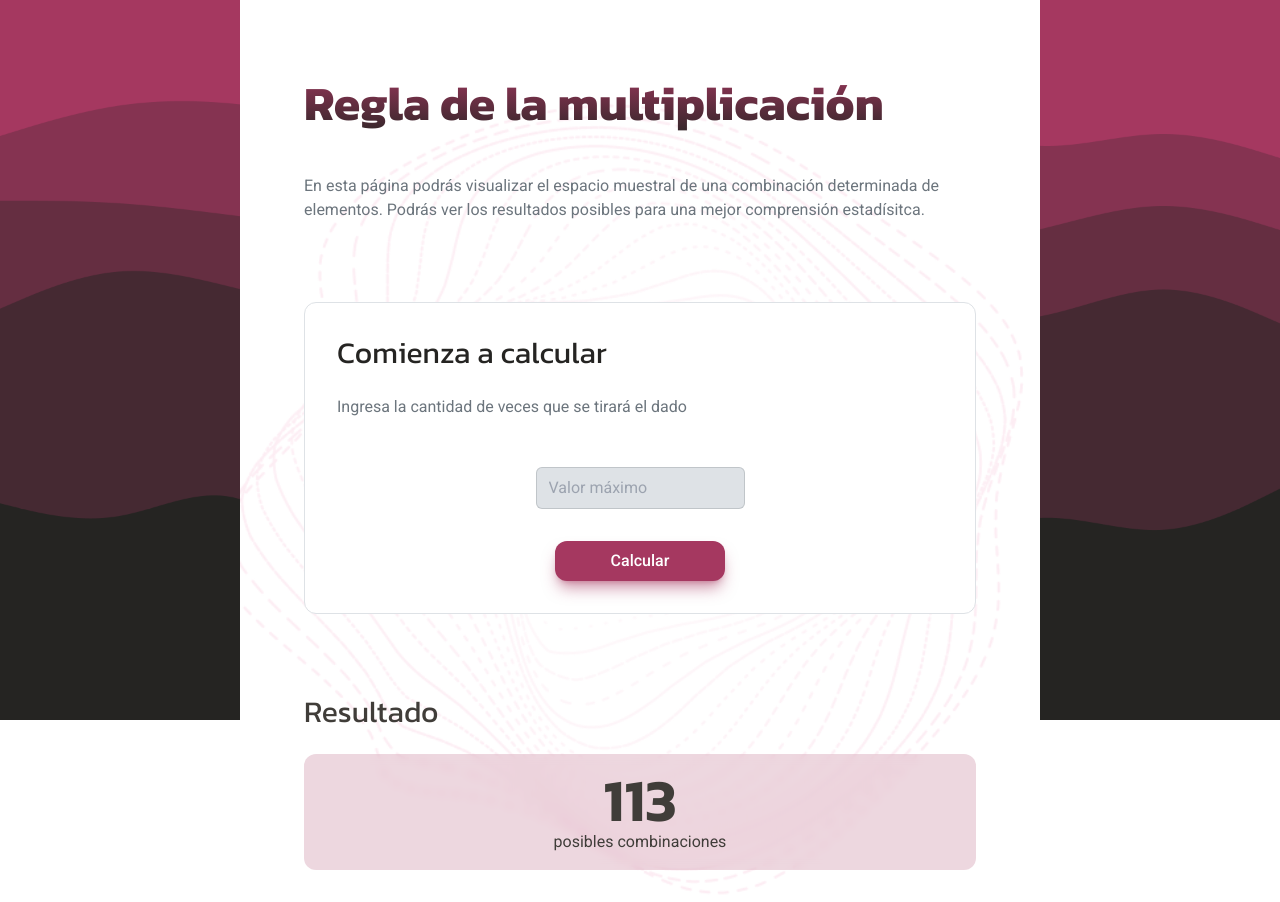
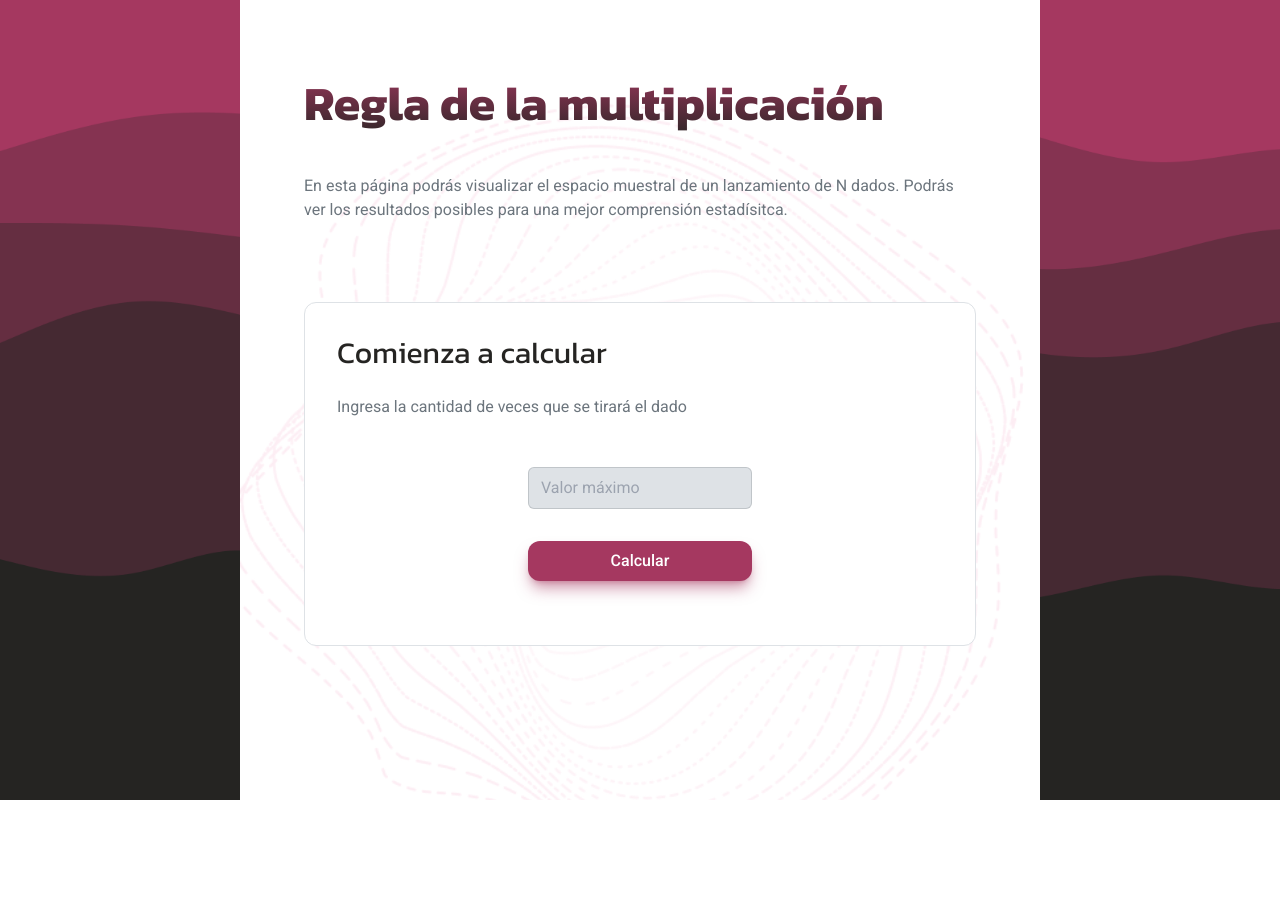
Before and after one commit to wilcar04/multiplicationRule, a React (Vite) app: page / in a window 1280 px wide. Shown: the top 902 px of the page. After the commit the page ends 800 px from the top, so only its background shows below. Built offline with nearby package versions, Linux system fonts and the light colour scheme.

Commit message:
main functionality finished

```diff
--- a/package.json
+++ b/package.json
@@ -12,7 +12,8 @@
   "dependencies": {
     "react": "^18.3.1",
     "react-dom": "^18.3.1",
-    "react-intersection-observer": "^9.13.1"
+    "react-intersection-observer": "^9.13.1",
+    "react-loader-spinner": "^6.1.6"
   },
   "devDependencies": {
     "@eslint/js": "^9.9.0",
--- a/src/App.jsx
+++ b/src/App.jsx
@@ -1,30 +1,32 @@
 import { useState } from "react";
 import portal from "./assets/portal.png";
-import background from "./assets/background.png";
 import Result from "./Result";
 
 function App() {
-  const [form, setForm] = useState({
-    slots: null,
-    maxValue: null,
-  });
+  const [form, setForm] = useState("");
+  const [calculate, setCalculate] = useState(null);
 
   function handleChange(event) {
-    const { name, value } = event.target;
+    const { value } = event.target;
+    setForm(value);
+  }
 
-    setForm((prevForm) => {
-      return {
-        ...prevForm,
-        [name]: value,
-      };
-    });
+  function startCalculating() {
+    const number = parseFloat(form);
+
+    if (!isNaN(number) && Number.isInteger(number)) {
+      if (number > 7000) {
+        alert("El valor ingresado no puede superar 7000");
+      } else {
+        setCalculate(number);
+      }
+    } else {
+      alert("El valor ingresado debe ser un entero positivo");
+    }
   }
 
   return (
-    <main className="relative flex justify-center min-h-svh">
-      <div className="fixed inset-0 -z-10">
-        <img src={background} alt="background" className="object-cover " />
-      </div>
+    <main className="relative flex justify-center bg-fixed bg-cover min-h-svh bg-waves-background">
       <section className="relative w-[50rem] mx-auto bg-white px-16 overflow-hidden">
         <div className="absolute -translate-x-1/2 top-2 left-1/2 w-[120%] scale-110 opacity-10 rotate-90">
           <img
@@ -40,9 +42,9 @@ function App() {
             Regla de la multiplicación
           </h3>
           <p className="mt-4 text-n-4">
-            En esta página podrás visualizar el espacio muestral de una
-            combinación determinada de elementos. Podrás ver los resultados
-            posibles para una mejor comprensión estadísitca.
+            En esta página podrás visualizar el espacio muestral de un
+            lanzamiento de N dados. Podrás ver los resultados posibles para una
+            mejor comprensión estadísitca.
           </p>
         </div>
 
@@ -62,26 +64,29 @@ function App() {
           </div>
 
           {/* Form */}
-          <div className="flex justify-center">
-            <div className="mx-auto">
+          <div className="flex flex-col justify-center w-[14rem] mx-auto">
+            <div className="w-full">
               <input
-                type="text"
-                value={form.maxValue}
+                type="number"
+                value={form}
                 placeholder="Valor máximo"
                 onChange={handleChange}
                 name="slots"
-                className="px-3 py-2 border rounded-md bg-n-3 border-stroke/20 focus:outline focus:outline-primary/80"
+                className="w-full px-3 py-2 border rounded-md bg-n-3 border-stroke/20 focus:outline focus:outline-primary/80"
               />
             </div>
-          </div>
-
-          <div className="flex justify-center mt-8">
-            <button className="py-2 font-medium text-white shadow-lg px-14 bg-primary rounded-xl shadow-primary/50 hover:shadow-xl hover:shadow-primary/60">
+            <button
+              onClick={startCalculating}
+              className="py-2 mt-8 font-medium text-center text-white shadow-lg bg-primary rounded-xl shadow-primary/50 hover:shadow-xl hover:shadow-primary/60"
+            >
               Calcular
             </button>
           </div>
+
+          <div className="flex justify-center mt-8"></div>
         </div>
-        <Result />
+
+        {calculate && <Result key={calculate} quantity={calculate} />}
       </section>
     </main>
   );
--- /dev/null
+++ b/src/Loading.jsx
@@ -0,0 +1,16 @@
+import { ColorRing } from "react-loader-spinner";
+
+const Loading = () => {
+  return (
+    <ColorRing
+      height="80"
+      width="80"
+      ariaLabel="color-ring-loading"
+      wrapperStyle={{}}
+      wrapperClass
+      colors={["#a53860"]}
+    />
+  );
+};
+
+export default Loading;
--- a/src/Result.jsx
+++ b/src/Result.jsx
@@ -1,25 +1,33 @@
 import { useEffect, useState } from "react";
 import { dados } from "./constants/index";
 import { useInView } from "react-intersection-observer";
-import { juanfer } from "./juanfer";
+import { cartesianProductDices } from "./algorithms/cartesian_product";
+import { totalPossibilities } from "./algorithms/total_possibilites";
 
 const Result = ({ quantity }) => {
-  const [data, setData] = useState([
-    [1, 5, 3, 2],
-    [1, 5, 3, 2],
-  ]);
+  const [data, setData] = useState([]);
+  const [isLoading, setIsLoading] = useState(true);
 
   const [counter, setCounter] = useState(0);
+  const totalCombinations = totalPossibilities(quantity);
 
   const { ref, inView } = useInView();
 
   useEffect(() => {
     if (inView) {
-      const newData = juanfer(quantity, counter);
+      setIsLoading(true);
+      const newData = cartesianProductDices(quantity, counter);
       setData((oldData) => oldData.concat(newData));
       setCounter((oldCounter) => oldCounter + 1);
+      setIsLoading(false);
     }
   }, [inView]);
+
+  // useEffect(() => {
+  //   setCounter(0);
+  //   setData([]);
+  //   setTotalCombinations(totalPossibilities())
+  // }, [quantity]);
 
   return (
     <div className="relative my-20">
@@ -27,15 +35,20 @@ const Result = ({ quantity }) => {
         <h4 className="mb-6 text-3xl font-medium text-n-21 font-kanit">
           Resultado
         </h4>
-        <div className="py-4 bg-primary/20 rounded-xl backdrop-blur-sm">
-          <h3 className="text-6xl font-semibold text-center font-kanit">113</h3>
+        <div className="py-4 bg-primary/30 rounded-xl">
+          <h3 className="text-6xl font-semibold text-center font-kanit">
+            {totalCombinations}
+          </h3>
           <p className="text-center">posibles combinaciones</p>
         </div>
 
         {/* Resultado */}
-        <div className="flex flex-col px-3 mt-8 border divide-y border-n-3 rounded-xl backdrop-blur-sm">
+        <div className="flex flex-col mt-8 overflow-hidden border divide-y border-n-3 rounded-xl backdrop-blur-sm">
           {data.map((combination, index) => (
-            <div key={index} className="flex justify-center gap-2 py-2">
+            <div
+              key={index}
+              className={`px-3 flex flex-wrap justify-center gap-2 py-3 even:bg-primary/30`}
+            >
               {combination.map((value, index) => {
                 const dado = dados.find((dado) => dado.id === value);
 
@@ -47,9 +60,10 @@ const Result = ({ quantity }) => {
               })}
             </div>
           ))}
+          <div className="flex items-center justify-center h-10" ref={ref}>
+            {isLoading && <p className="font-medium">Cargando...</p>}
+          </div>
         </div>
-
-        <div ref={ref}></div>
       </div>
     </div>
   );
--- a/src/algorithms/cartesian_product.js
+++ b/src/algorithms/cartesian_product.js
@@ -1,8 +1,15 @@
-export function cartesianProductDices(N, limit, startIndex = 0) {
+import { sectionLimit } from "../constants";
+
+export function cartesianProductDices(N, index = 0) {
   if (N <= 0) {
     return [[]];
   }
-    let set = [1,2,3,4,5,6];
+  let set = [1, 2, 3, 4, 5, 6];
+  let limit = sectionLimit;
+  if (N >= 500) {
+    limit = 5;
+  }
+  const startIndex = limit * index;
   // Función auxiliar para combinar resultados con límite de filas
   function combine(current, remaining, limit, currentIndex) {
     if (remaining === 0) {
@@ -17,7 +24,12 @@ export function cartesianProductDices(N, limit, startIndex = 0) {
       if (result.length >= limit) {
         return currentIndex;
       }
-            currentIndex = combine(current.concat(item), remaining - 1, limit, currentIndex);
+      currentIndex = combine(
+        current.concat(item),
+        remaining - 1,
+        limit,
+        currentIndex
+      );
     }
     return currentIndex;
   }
@@ -27,8 +39,3 @@ export function cartesianProductDices(N, limit, startIndex = 0) {
   combine([], N, limit, currentIndex);
   return result;
 }
-
-
-
-let result = cartesianProductDices(5,100, 500);
-console.log('result', result);
--- /dev/null
+++ b/src/algorithms/total_possibilites.js
@@ -0,0 +1,3 @@
+export function totalPossibilities(n) {
+  return 6 ** n;
+}
--- a/src/constants/index.js
+++ b/src/constants/index.js
@@ -4,6 +4,8 @@ import dado3 from "../assets/Dado 3.png";
 import dado4 from "../assets/Dado 4.png";
 import dado5 from "../assets/Dado 5.png";
 import dado6 from "../assets/Dado 6.png";
+
+export const sectionLimit = 30;
 
 export const dados = [
   {
--- a/src/juanfer.js
+++ /dev/null
@@ -1,32 +0,0 @@
-export function juanfer(quantity, counter) {
-  const result = counter + 1;
-  return [
-    [result, result, result],
-    [result, result, result],
-    [result, result, result],
-    [result, result, result],
-    [result, result, result],
-    [result, result, result],
-    [result, result, result],
-    [result, result, result],
-    [result, result, result],
-    [result, result, result],
-    [result, result, result],
-    [result, result, result],
-    [result, result, result],
-    [result, result, result],
-    [result, result, result],
-    [result, result, result],
-    [result, result, result],
-    [result, result, result],
-    [result, result, result],
-    [result, result, result],
-    [result, result, result],
-    [result, result, result],
-    [result, result, result],
-    [result, result, result],
-    [result, result, result],
-    [result, result, result],
-    [result, result, result],
-  ];
-}
--- a/tailwind.config.js
+++ b/tailwind.config.js
@@ -18,6 +18,9 @@ export default {
         sans: ["var(--font-sans)", ...fontFamily.sans],
         kanit: "var(--font-kanit)",
       },
+      backgroundImage: {
+        "waves-background": "url(assets/background.png)",
+      },
     },
   },
   plugins: [],
```
Also changed, not shown: eslint.config.js (+18 -17 lines), 1 other file (tests, documents, lock files or other folders). Lines whose indentation alone changed are shown as unchanged.
